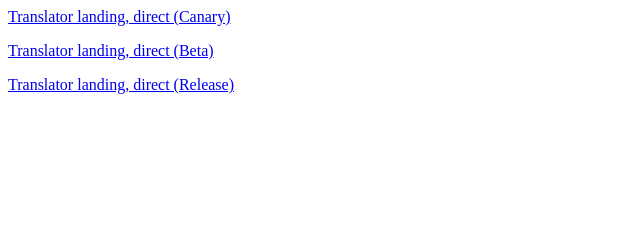
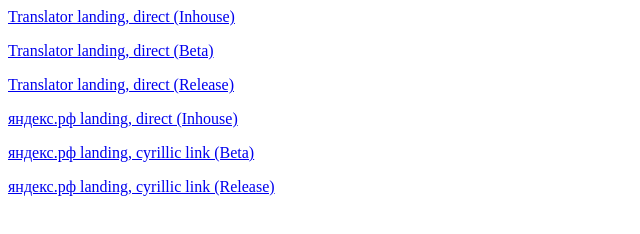
Before and after one commit to ishutinvv/ishutinvv.github.io, a plain HTML site: page ulink_test/index.html in a window 1280 px wide. Shown: the whole page, without its empty margins (0-640 px from the left). Drawn offline with Linux system fonts and the light colour scheme.

Commit message:
update universal links test

```diff
--- a/ulink_test/index.html
+++ b/ulink_test/index.html
@@ -1,9 +1,18 @@
 <p>
-        <a href="https://19525.redirect.appmetrica.yandex.com/?url=yandexbrowser-open-url%3A%2F%2Fyandex.ru%252Fpromo%252Fbrowser%252Ftouch%252Ffeatures_ios2%253Fcreative%253Dtranslate&appmetrica_tracking_id=26716202722227889">Translator landing, direct (Canary)</a>
+    <a href="https://19525.redirect.appmetrica.yandex.com/?url=yandexbrowser-open-url%3A%2F%2Fyandex.ru%252Fpromo%252Fbrowser%252Ftouch%252Ffeatures_ios2%253Fcreative%253Dtranslate&appmetrica_tracking_id=26716202722227889">Translator landing, direct (Inhouse)</a>
 </p>
 <p>
-        <a href="https://139260.redirect.appmetrica.yandex.com/?url=yandexbrowser-open-url%3A%2F%2Fyandex.ru%252Fpromo%252Fbrowser%252Ftouch%252Ffeatures_ios2%253Fcreative%253Dtranslate&appmetrica_tracking_id=26716202722227889">Translator landing, direct (Beta)</a>
+    <a href="https://139260.redirect.appmetrica.yandex.com/?url=yandexbrowser-open-url%3A%2F%2Fyandex.ru%252Fpromo%252Fbrowser%252Ftouch%252Ffeatures_ios2%253Fcreative%253Dtranslate&appmetrica_tracking_id=26716202722227889">Translator landing, direct (Beta)</a>
 </p>
 <p>
 	<a href="https://19531.redirect.appmetrica.yandex.com/?url=yandexbrowser-open-url%3A%2F%2Fyandex.ru%252Fpromo%252Fbrowser%252Ftouch%252Ffeatures_ios2%253Fcreative%253Dtranslate&appmetrica_tracking_id=26716202722227889">Translator landing, direct (Release)</a>
 </p>
+<p>
+    <a href="https://19525.redirect.appmetrica.yandex.com/?url=yandexbrowser-open-url%3A%2F%2F%D1%8F%D0%BD%D0%B4%D0%B5%D0%BA%D1%81.%D1%80%D1%84&appmetrica_tracking_id=26716202722227889">яндекс.рф landing, direct (Inhouse)</a>
+</p>
+<p>
+    <a href="https://139260.redirect.appmetrica.yandex.com/?url=yandexbrowser-open-url%3A%2F%2F%D1%8F%D0%BD%D0%B4%D0%B5%D0%BA%D1%81.%D1%80%D1%84&appmetrica_tracking_id=26716202722227889">яндекс.рф landing, cyrillic link  (Beta)</a>
+</p>
+<p>
+	<a href="https://19531.redirect.appmetrica.yandex.com/?url=yandexbrowser-open-url%3A%2F%2F%D1%8F%D0%BD%D0%B4%D0%B5%D0%BA%D1%81.%D1%80%D1%84&appmetrica_tracking_id=26716202722227889">яндекс.рф landing, cyrillic link  (Release)</a>
+</p>
```
